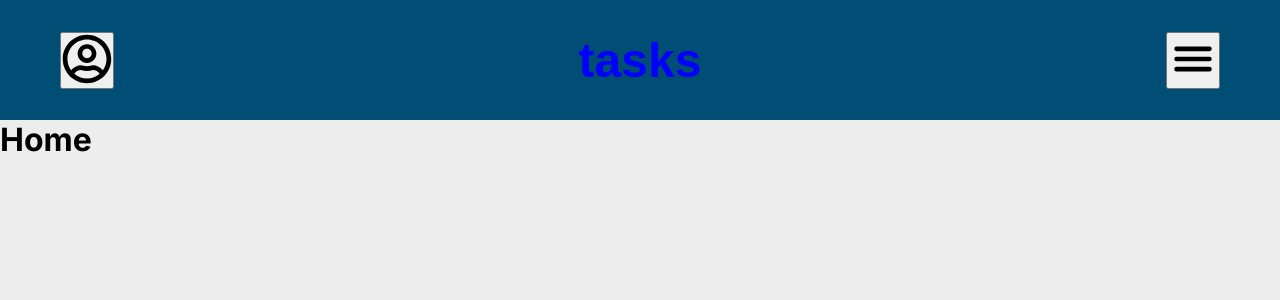
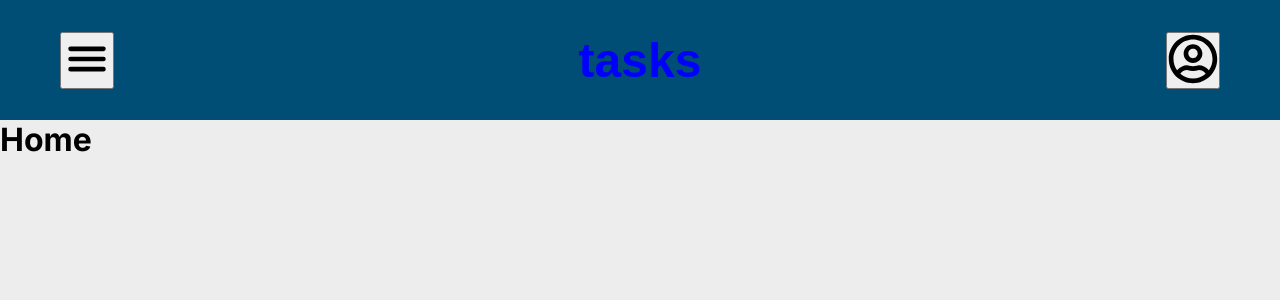
Before and after one commit to lz-junior/tasks, a React (Vite) app: page / in a window 1280 px wide. Shown: the top 300 px of the page. Built offline with nearby package versions, Linux system fonts and the light colour scheme; a web font is replaced by a local one.

Commit message:
login 50 ok

```diff
--- a/src/components/Header/index.tsx
+++ b/src/components/Header/index.tsx
@@ -7,11 +7,11 @@ const Header = ()=> {
   return (
     <div className='div-header'>
       <button>
-        <FaRegUserCircle size={50}/>
+        <IoMenu size={50}/>
       </button>
       <h1 className='title-header'>tasks</h1>
       <button>
-        <IoMenu size={50}/>
+        <FaRegUserCircle size={50}/>
       </button>
     </div>
   )
--- a/src/pages/Login/index.tsx
+++ b/src/pages/Login/index.tsx
@@ -16,7 +16,7 @@ const Login = ()=> {
   function handleLogin(e: any) {
     e.preventDefault();
 
-    if (email !== 'teste@teste.com' && password !== '123123' ) {
+    if (email !== 'teste@teste.com' || password !== '123123' ) {
       toast.error("invalid email or password!")
     } else {
       navigate('/');
```
